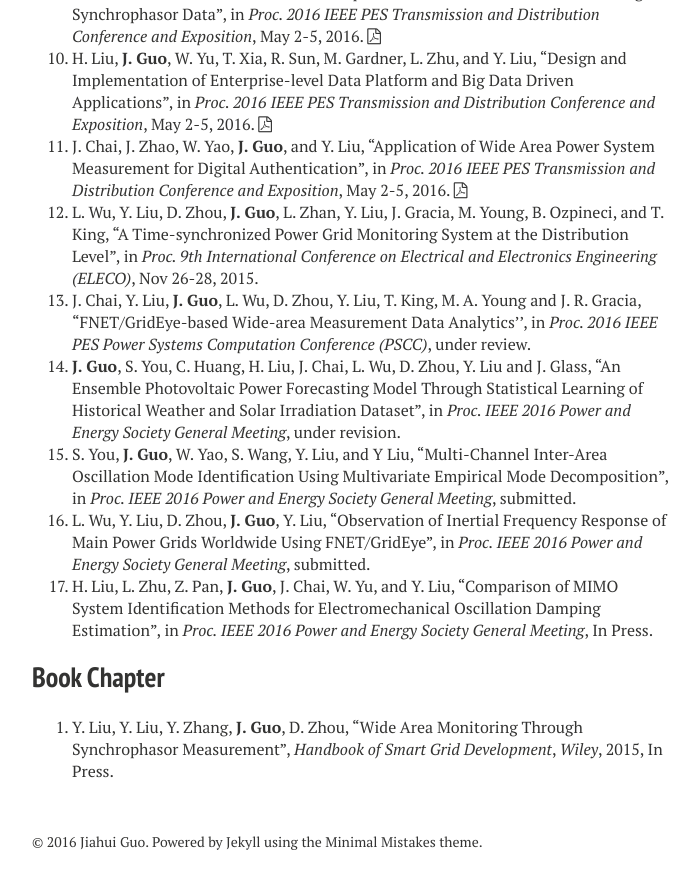
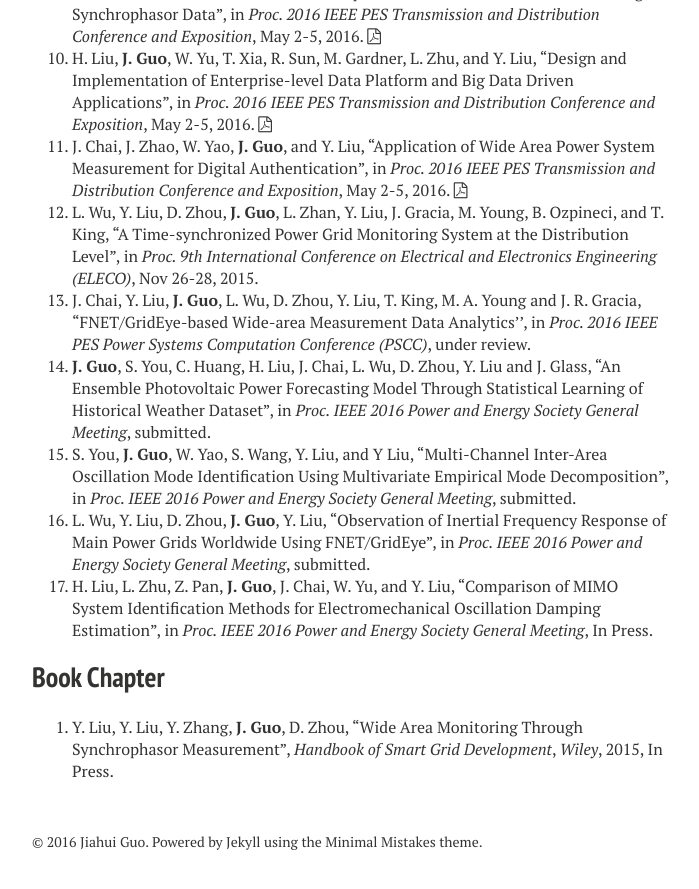
Before and after one commit to JiahuiGuo/jiahuiguo.github.io, a Jekyll site: the page built from publications.md, in a window 1280 px wide and 900 px high, scrolled down 1374 px. Shown: the top 889 px of the window, without its empty margins (288-987 px from the left). Built offline with Jekyll 4.4.1, drawn with Linux system fonts in a browser that asks for light colours; nearby versions of some CDN libraries; some of the changed text lies outside the part shown.

Commit message:
Update publications.md

```diff
--- a/publications.md
+++ b/publications.md
@@ -14,7 +14,7 @@
 1. **J. Guo**, Y. Zhang, M. A. Young, M. J. Till, A. Dimitrovski, Y. Liu, and P. Williging, "Design and Implementation of a Real-Time Off-Grid Operation Detection Tool from a Wide-Area Measurements Perspective", *IEEE Trans. Smart Grid*, vol.6, no.4, pp. 2080-2087, 2015. [<i class="fa fa-link"></i>](http://ieeexplore.ieee.org/lpdocs/epic03/wrapper.htm?arnumber=6894219)
 2. Y. Liu, L. Zhan, Y. Zhang, P.N. Markham, D. Zhou, **J. Guo**, Y. Lei, G. Kou, W. Yao, J. Chai and Y. Liu, "Wide-area Measurement System Development at the Distribution Level: a FNET/GridEye Example", *IEEE Trans. Power Delivery*, In Press. [<i class="fa fa-link"></i>](http://ieeexplore.ieee.org/xpls/abs_all.jsp?arnumber=7265090)
 3. C. Huang, F. Li, T. Ding, **J. Guo**, and Y. Liu, "A Bounded Model of the Communication Delay for System Integrity Protection Schemes", *IEEE Trans. Power Delivery*, In Press.
-4. D. Zhou, **J. Guo**, Y. Zhang, J. Chai, H. Liu, X. Gui, and Y. Liu, "Distributed Data Analytics Platform for Wide-Area Synchrophasor Measurement Systems", *IEEE Trans. Smart Grid*, under review.
+4. D. Zhou, **J. Guo**, Y. Zhang, J. Chai, H. Liu, X. Gui, and Y. Liu, "Distributed Data Analytics Platform for Wide-Area Synchrophasor Measurement Systems", *IEEE Trans. Smart Grid*, In Press.
 5. S. You, **J. Guo**, Y. Liu and Y. Liu, "Oscillation Mode Identification Based on Wide-Area Ambient Measurements Using Multivariate Empirical Mode Decomposition", *Electric Power Systems Research*, In Press.
 6. C. Huang, F. Li, D. Zhou, **J. Guo**, Z. Pan, Y. Liu, and Y. Liu, “Data quality issues for synchrophasor applications Part I: a review,” *Journal of Modern Power Systems and Clean Energy*, under review.
 
@@ -32,7 +32,7 @@
 11. J. Chai, J. Zhao, W. Yao, **J. Guo**, and Y. Liu, "Application of Wide Area Power System Measurement for Digital Authentication", in *Proc. 2016 IEEE PES Transmission and Distribution Conference and Exposition*, May 2-5, 2016. [<i class="fa fa-file-pdf-o"></i>](/docs/2016-TD-Digital.pdf)
 12. L. Wu, Y. Liu, D. Zhou, **J. Guo**, L. Zhan, Y. Liu, J. Gracia, M. Young, B. Ozpineci, and T. King, "A Time-synchronized Power Grid Monitoring System at the Distribution Level", in *Proc. 9th International Conference on Electrical and Electronics Engineering (ELECO)*, Nov 26-28, 2015.
 13. J. Chai, Y. Liu, **J. Guo**, L. Wu, D. Zhou, Y. Liu, T. King, M. A. Young and J. R. Gracia, "FNET/GridEye-based Wide-area Measurement Data Analytics'', in *Proc. 2016 IEEE PES Power Systems Computation Conference (PSCC)*, under review.
-14. **J. Guo**, S. You, C. Huang, H. Liu, J. Chai, L. Wu, D. Zhou, Y. Liu and J. Glass, "An Ensemble Photovoltaic Power Forecasting Model Through Statistical Learning of Historical Weather and Solar Irradiation Dataset", in *Proc. IEEE 2016 Power and Energy Society General Meeting*, under revision.
+14. **J. Guo**, S. You, C. Huang, H. Liu, J. Chai, L. Wu, D. Zhou, Y. Liu and J. Glass, "An Ensemble Photovoltaic Power Forecasting Model Through Statistical Learning of Historical Weather Dataset", in *Proc. IEEE 2016 Power and Energy Society General Meeting*, submitted.
 15. S. You, **J. Guo**, W. Yao, S. Wang, Y. Liu, and Y Liu, "Multi-Channel Inter-Area Oscillation Mode Identification Using Multivariate Empirical Mode Decomposition", in *Proc. IEEE 2016 Power and Energy Society General Meeting*, submitted.
 16. L. Wu, Y. Liu, D. Zhou, **J. Guo**, Y. Liu, "Observation of Inertial Frequency Response of Main Power Grids Worldwide Using FNET/GridEye", in *Proc. IEEE 2016 Power and Energy Society General Meeting*, submitted.
 17. H. Liu, L. Zhu, Z. Pan, **J. Guo**, J. Chai, W. Yu, and Y. Liu, "Comparison of MIMO System Identification Methods for Electromechanical Oscillation Damping Estimation", in *Proc. IEEE 2016 Power and Energy Society General Meeting*, In Press.
```
